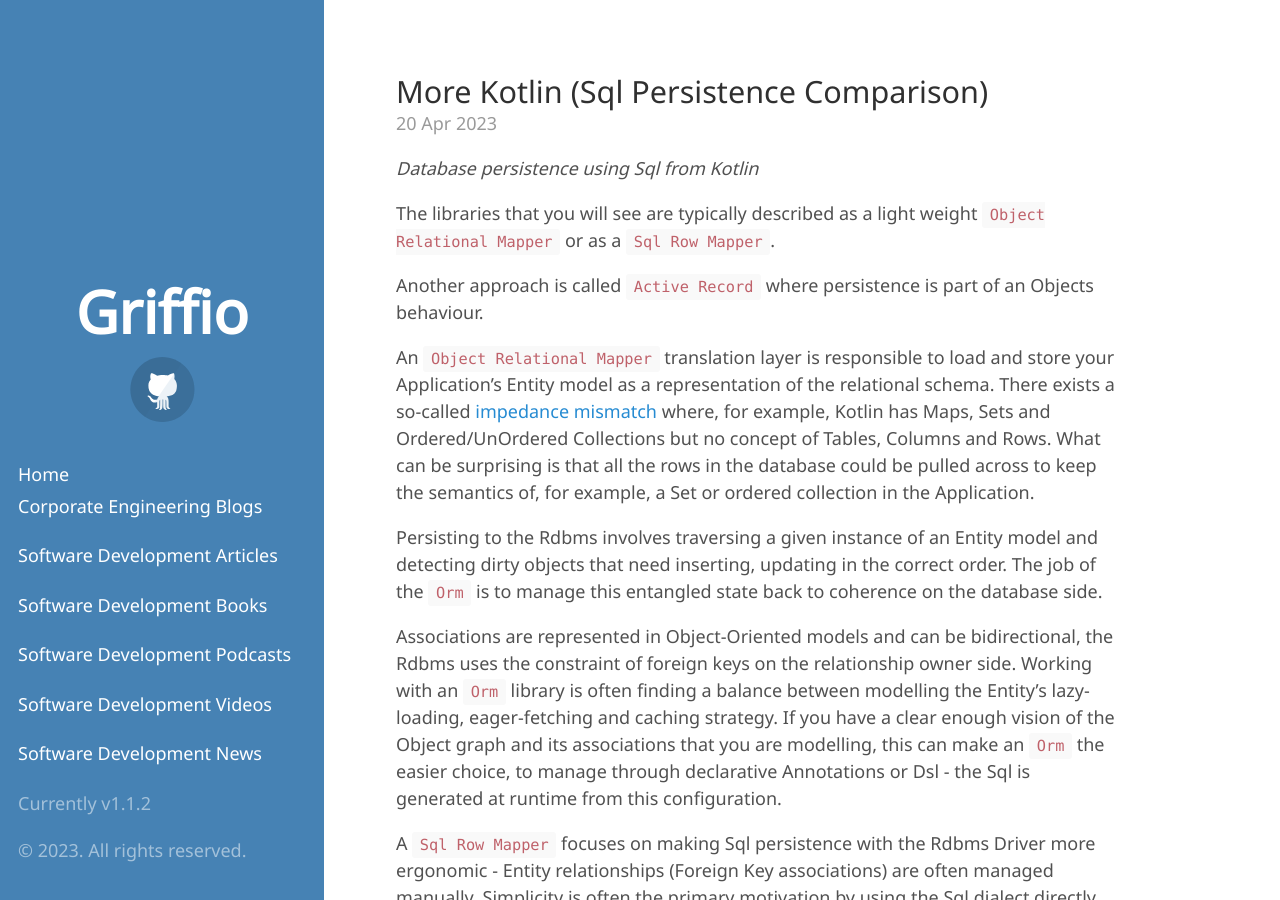
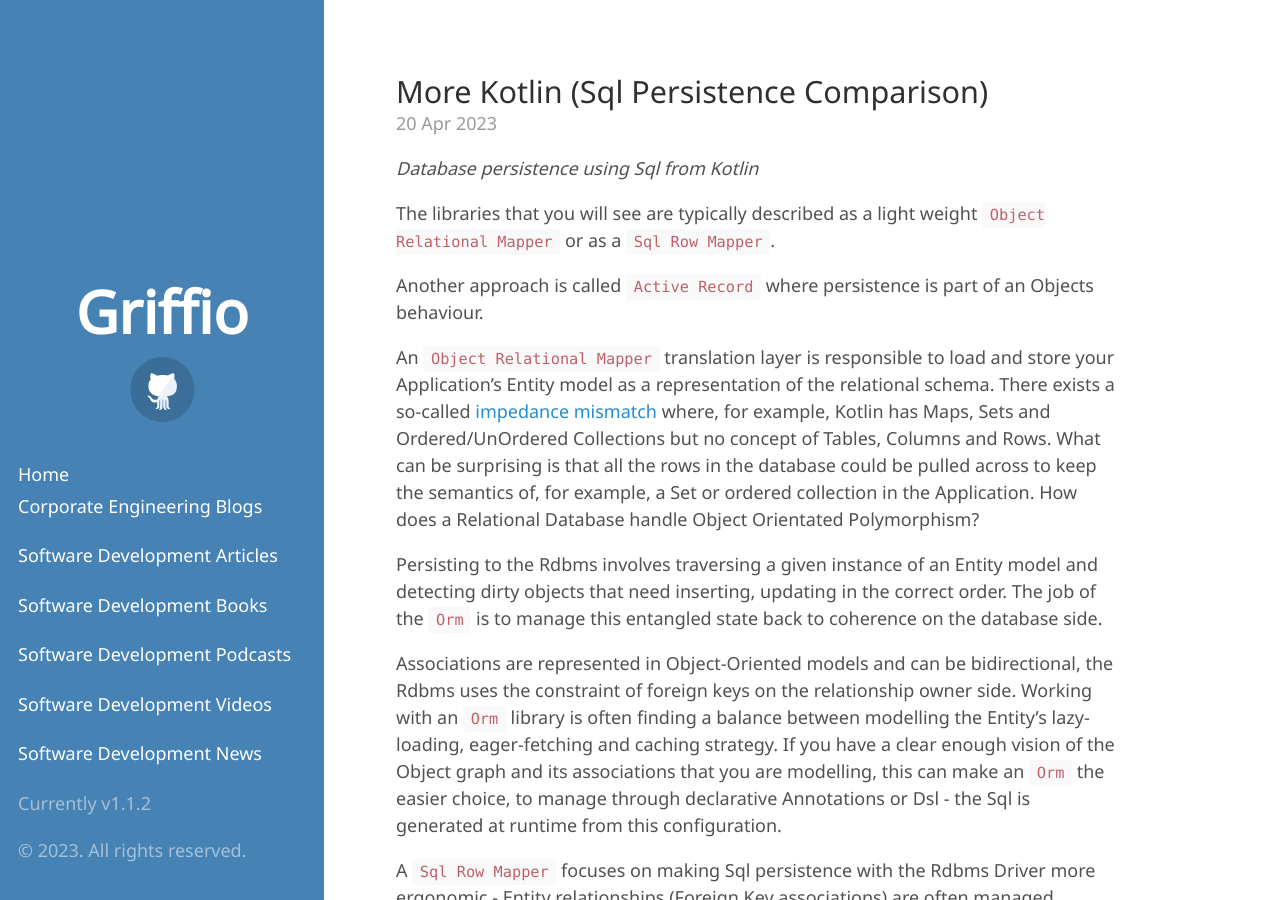
Before and after one commit to griffio/griffio.github.io, a Jekyll site: the page built from _posts/2023-04-20-More-Kotlin-Sql-Persistence-Comparision.md, in a window 1280 px wide and 900 px high. Built offline with Jekyll 4.4.1, drawn with Linux system fonts in a browser that asks for light colours; some web fonts are replaced; some of the changed text lies outside the part shown.

Commit message:
First draft
Kotlin Orm libraries

```diff
--- a/_posts/2023-04-20-More-Kotlin-Sql-Persistence-Comparision.md
+++ b/_posts/2023-04-20-More-Kotlin-Sql-Persistence-Comparision.md
@@ -16,7 +16,7 @@
 An `Object Relational Mapper` translation layer is responsible to load and store your Application's Entity model as a representation of the relational schema.
 There exists a so-called [impedance mismatch](https://agiledata.org/essays/impedanceMismatch.html) where, for example, Kotlin has Maps, Sets and Ordered/UnOrdered Collections
 but no concept of Tables, Columns and Rows. What can be surprising is that all the rows in the database could be pulled across to keep
-the semantics of, for example, a Set or ordered collection in the Application.
+the semantics of, for example, a Set or ordered collection in the Application. How does a Relational Database handle Object Orientated Polymorphism?
 
 Persisting to the Rdbms involves traversing a given instance of an Entity model and detecting dirty objects that need inserting,
 updating in the correct order. The job of the `Orm` is to manage this entangled state back to coherence on the database side.
@@ -51,6 +51,8 @@
   * Changing database vendors is less common in practice and results in over abstracting/hiding of Sql when there is no need
 * Typically, libraries use `Jdbc` or support async reactive (non-blocking) drivers [R2dbc](https://r2dbc.io/)
   * If you want coroutine support see [jasync-sql](https://github.com/jasync-sql/jasync-sql) for a Kotlin async driver
+
+---
 
 **Designed for Kotlin**
 
```
Also changed, not shown: other parts of _posts/2023-04-20-More-Kotlin-Sql-Persistence-Comparision.md (+11 -3 lines).
